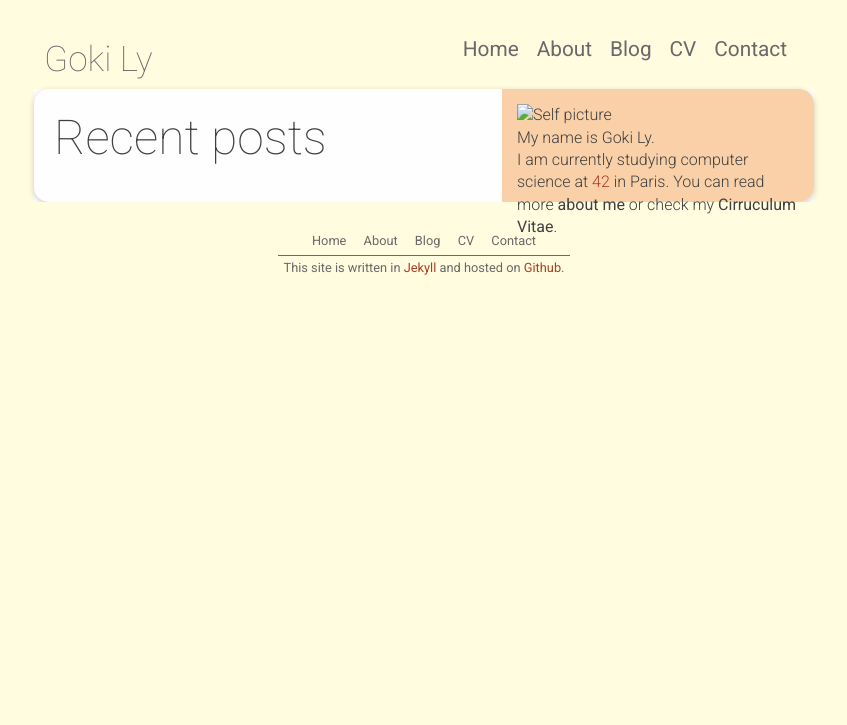
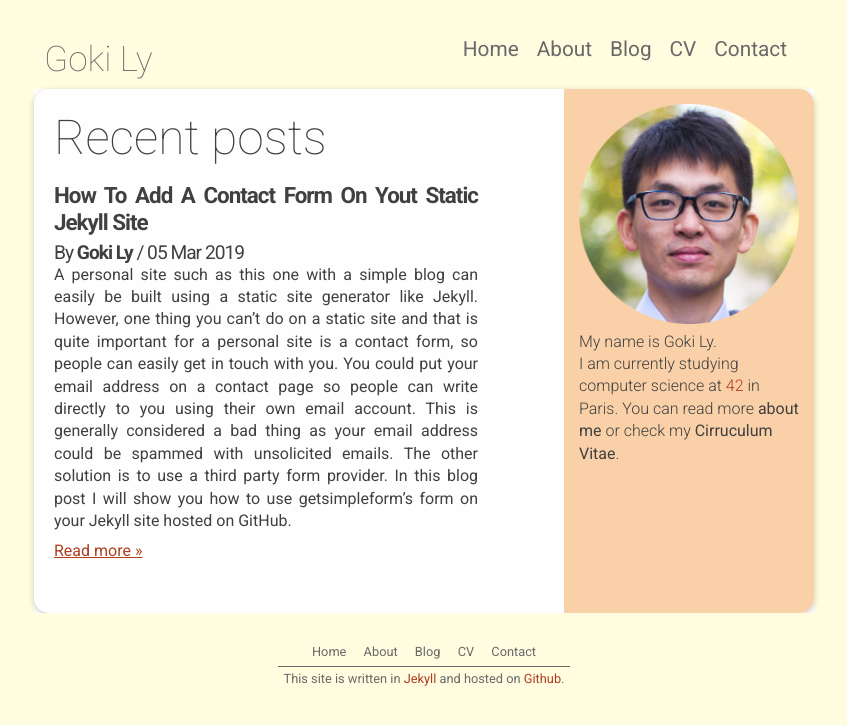
Before and after one commit to gokily/mysite, a Jekyll site: the page built from index.html, in a window 1280 px wide. Shown: the top 725 px of the page, without its empty margins (216-1063 px from the left). Built offline with Jekyll 4.4.1, drawn with Linux system fonts in a browser that asks for light colours; nearby versions of some CDN libraries.

Commit message:
Add first blog post and profile pic. Modify a little the layout.

```diff
--- a/_layouts/post.html
+++ b/_layouts/post.html
@@ -2,10 +2,12 @@
 layout: default
 ---
 <div id="blog-post" class="normal-page">
-	<h2>{{ page.title }}</h2>
+	<h2 class="blog-title">{{ page.title }}</h2>
 	<h4>
 		By <a href="{{ site.baseurl }}/about/" class="blog-author">{{ site.myname }}</a>
 		/ {{ page.date | date_to_string }}
 	</h4>
-	{{ content }}
+	<div class="blog-content">
+		{{ content }}
+	</div>
 </div>
--- a/_drafts/how-to-add-a-contact-form-on-yout-static-Jekyll-site.html
+++ b/_posts/2019-03-05-how-to-add-a-contact-form-on-yout-static-Jekyll-site.html
@@ -1,10 +1,9 @@
 <p>
-
 A personal site such as this one with a simple blog can easily be built using a static site generator like Jekyll.
 However, one thing you can’t do on a static site and that is quite important for a personal site is a contact form, so people can easily get in touch with you. You could put your email address on a contact page so people can write
 directly to you using their own email account. This is generally considered a bad thing as your email address could be spammed with unsolicited emails.
 The other solution is to use a third party form provider. In this blog post I will show you how to use getsimpleform’s form on your Jekyll site hosted on GitHub.
-</p>
+</p><!--more-->
 <p>
 First visit <a href="https://getsimpleform.com/" class="external-link">https://getsimpleform.com/</a>. On their homepage, fill in the email address on which you want to receive notifications about messages sent via your contact form.
 You will then received an email with your form API token (public token) and your access API token (private token). Using the provided link, go to the instruction page then to the form settings page. You will be presented with four fields to fill in. In the first one you can put an Akismet key for spam management (See getsimpleform's instruction page for details). The other three field will be used to configure the message you will receive in your inbox when someone use the contact form.
@@ -33,5 +32,7 @@ You can see that the form has a redirect_to field in which you can put the absol
 <p>
 That's all you need to do to setup the contact form. When someone use the form to contact you, you will receive an email notifying you that you got a new message to which you can directly reply to answer the person.
 <br>
-I hope this post helped you setting up your contact form !
 </p>
+<p>
+I hope this post helped you setting up your contact form!
+</p>
--- a/_sass/main.scss
+++ b/_sass/main.scss
@@ -356,6 +356,7 @@ $home-section-per: 60%;
   background-color: $myaltcolor;
   height: 100%;
   width: 100% - $home-section-per;
+  max-width: 250px;
   padding: 15px;
   font-weight: 300;
   border-radius: 0 15px 15px 0;
@@ -364,6 +365,7 @@ $home-section-per: 60%;
 #home-aside-picture {
   @include box_sizing;
   width: 100%;
+  max-width: 230px;
 }
 
 #home-section {
@@ -387,6 +389,14 @@ $home-section-per: 60%;
     margin-bottom: 15px;
   }
 }
+
+.blog-title {
+  margin-bottom: 5px;
+}
+.blog-content {
+  margin-top: 20px;
+  text-align: justify;
+}
 .blog-author {
   font-weight: 700;
 }
@@ -405,6 +415,7 @@ $home-section-per: 60%;
   li {
     margin-bottom: 30px;
   }
+  text-align: justify;
 }
 
 /* CV PAGE */
--- a/index.html
+++ b/index.html
@@ -3,7 +3,7 @@
 <div id="home-page"class="normal-page">
 <aside id="home-aside">
 	<img class="picture" id="home-aside-picture"
-	src="/assets/images/working-test.jpg" alt="Self picture">
+	src="/assets/images/pic2.png" alt="Self picture">
 	<p>My name is {{ site.myname}}.<br>
 		I am currently studying computer science
 		at <a class="external-link" href="https://www.42.fr/">42</a> in Paris.
```
Also changed, not shown: assets/images/pic1.jpg (added), assets/images/pic2.png (added), assets/images/working-test.jpg (added).
